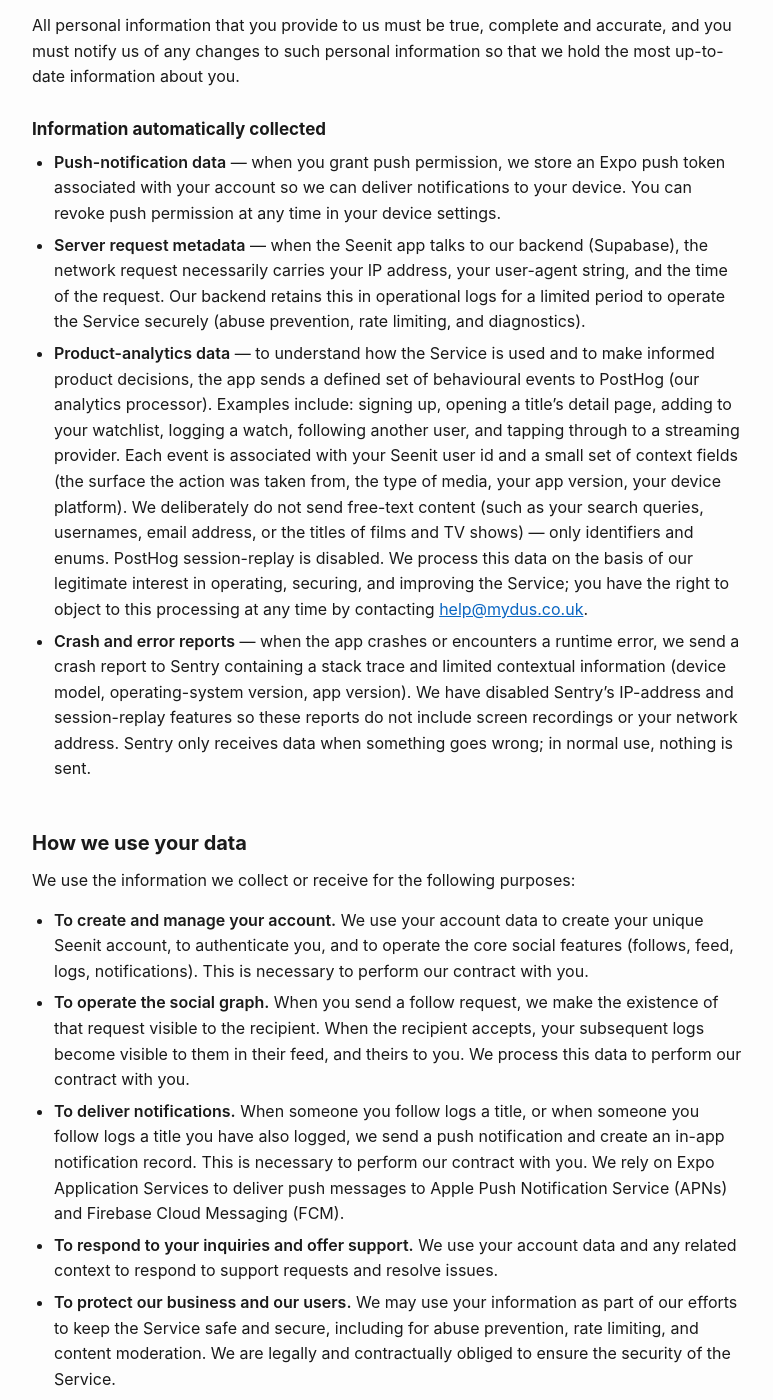
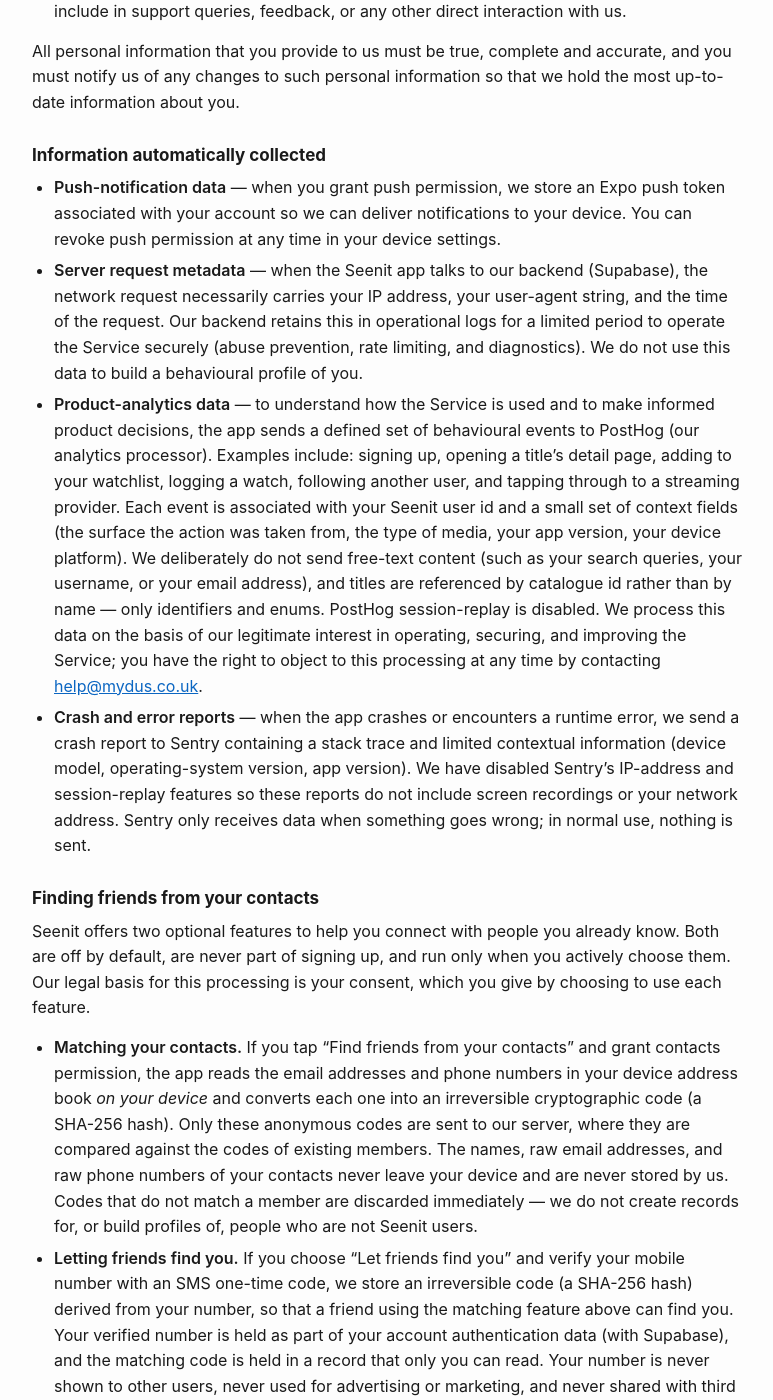
Before and after one commit to MydusApps/seenit-legal, a Jekyll site: the page built from privacy.md, in a window 1280 px wide and 1400 px high, scrolled down 973 px. Shown: the whole window, without its empty margins (252-1025 px from the left). Built offline with Jekyll 4.4.1, drawn with Linux system fonts in a browser that asks for light colours; some of the changed text lies outside the part shown.

Commit message:
Sync legal copy with watchingit.app: contacts matching, watchlists, JustWatch, analytics erasure
Privacy: add the contact-matching disclosure that was live but missing
from source; Activity data now covers the watched/recommend flag and
watchlists; titles clarified as referenced by catalogue id; analytics
erasure available on deletion request. Terms: §2.1/§4.2 reflect
watchlists and optional recommendations; §2.3 credits JustWatch via
TMDB. Both dated 8 July 2026.

Co-Authored-By: Claude Fable 5 <noreply@anthropic.com>

```diff
--- a/privacy.md
+++ b/privacy.md
@@ -22,7 +22,7 @@ When you use the Service, we collect personal data that you submit to us and per
 
 - **Account data** — information you provide to create and use your Seenit account, including your email address, username, display name, and (optionally) an avatar image.
 - **Social-graph data** — the follow requests you send, the follow requests you accept, and the resulting list of accounts you follow and accounts that follow you.
-- **Activity data** — the films and TV titles you log on Seenit (each log records a reference to the title and the time it was logged).
+- **Activity data** — the films and TV titles you log on Seenit (each log records a reference to the title, whether you marked it as watched or as one you recommend, and the time it was logged), and the titles you add to your watchlist.
 - **Information you provide when you interact with us** — including free-text information you include in support queries, feedback, or any other direct interaction with us.
 
 All personal information that you provide to us must be true, complete and accurate, and you must notify us of any changes to such personal information so that we hold the most up-to-date information about you.
@@ -30,9 +30,18 @@ All personal information that you provide to us must be true, complete and accur
 ### Information automatically collected
 
 - **Push-notification data** — when you grant push permission, we store an Expo push token associated with your account so we can deliver notifications to your device. You can revoke push permission at any time in your device settings.
-- **Server request metadata** — when the Seenit app talks to our backend (Supabase), the network request necessarily carries your IP address, your user-agent string, and the time of the request. Our backend retains this in operational logs for a limited period to operate the Service securely (abuse prevention, rate limiting, and diagnostics).
-- **Product-analytics data** — to understand how the Service is used and to make informed product decisions, the app sends a defined set of behavioural events to PostHog (our analytics processor). Examples include: signing up, opening a title’s detail page, adding to your watchlist, logging a watch, following another user, and tapping through to a streaming provider. Each event is associated with your Seenit user id and a small set of context fields (the surface the action was taken from, the type of media, your app version, your device platform). We deliberately do not send free-text content (such as your search queries, usernames, email address, or the titles of films and TV shows) — only identifiers and enums. PostHog session-replay is disabled. We process this data on the basis of our legitimate interest in operating, securing, and improving the Service; you have the right to object to this processing at any time by contacting [help@mydus.co.uk](mailto:help@mydus.co.uk).
+- **Server request metadata** — when the Seenit app talks to our backend (Supabase), the network request necessarily carries your IP address, your user-agent string, and the time of the request. Our backend retains this in operational logs for a limited period to operate the Service securely (abuse prevention, rate limiting, and diagnostics). We do not use this data to build a behavioural profile of you.
+- **Product-analytics data** — to understand how the Service is used and to make informed product decisions, the app sends a defined set of behavioural events to PostHog (our analytics processor). Examples include: signing up, opening a title’s detail page, adding to your watchlist, logging a watch, following another user, and tapping through to a streaming provider. Each event is associated with your Seenit user id and a small set of context fields (the surface the action was taken from, the type of media, your app version, your device platform). We deliberately do not send free-text content (such as your search queries, your username, or your email address), and titles are referenced by catalogue id rather than by name — only identifiers and enums. PostHog session-replay is disabled. We process this data on the basis of our legitimate interest in operating, securing, and improving the Service; you have the right to object to this processing at any time by contacting [help@mydus.co.uk](mailto:help@mydus.co.uk).
 - **Crash and error reports** — when the app crashes or encounters a runtime error, we send a crash report to Sentry containing a stack trace and limited contextual information (device model, operating-system version, app version). We have disabled Sentry’s IP-address and session-replay features so these reports do not include screen recordings or your network address. Sentry only receives data when something goes wrong; in normal use, nothing is sent.
+
+### Finding friends from your contacts
+
+Seenit offers two optional features to help you connect with people you already know. Both are off by default, are never part of signing up, and run only when you actively choose them. Our legal basis for this processing is your consent, which you give by choosing to use each feature.
+
+- **Matching your contacts.** If you tap “Find friends from your contacts” and grant contacts permission, the app reads the email addresses and phone numbers in your device address book *on your device* and converts each one into an irreversible cryptographic code (a SHA-256 hash). Only these anonymous codes are sent to our server, where they are compared against the codes of existing members. The names, raw email addresses, and raw phone numbers of your contacts never leave your device and are never stored by us. Codes that do not match a member are discarded immediately — we do not create records for, or build profiles of, people who are not Seenit users.
+- **Letting friends find you.** If you choose “Let friends find you” and verify your mobile number with an SMS one-time code, we store an irreversible code (a SHA-256 hash) derived from your number, so that a friend using the matching feature above can find you. Your verified number is held as part of your account authentication data (with Supabase), and the matching code is held in a record that only you can read. Your number is never shown to other users, never used for advertising or marketing, and never shared with third parties for their own purposes.
+
+These matching codes are one-way: we cannot recover your original email address or phone number from them. In the interest of transparency, a code derived from a phone number could in principle be tested against a guessed number; the real protection is that the code records are access-restricted so they cannot be read in bulk, and every matching request is authenticated and rate-limited. Providing a phone number to be findable is entirely optional — Seenit never requires one to create an account. You can ask us to stop making you discoverable at any time by emailing [help@mydus.co.uk](mailto:help@mydus.co.uk), and your matching codes are deleted when you delete your account.
 
 ## How we use your data
 
@@ -49,11 +58,13 @@ We use the information we collect or receive for the following purposes:
 
 ## Consent
 
-Where we rely on your consent (for example, push notifications), you may withdraw it at any time. You can disable push notifications in your device settings, or contact us at [help@mydus.co.uk](mailto:help@mydus.co.uk) to withdraw consent for any other consent-based processing.
+Where we rely on your consent (for example, push notifications and the contact-matching features described above), you may withdraw it at any time. You can disable push notifications in your device settings, or contact us at [help@mydus.co.uk](mailto:help@mydus.co.uk) to withdraw consent for any other consent-based processing.
 
 ### Deletion of personal data
 
-You can delete your Seenit account at any time from the **Profile → Delete account** option within the app. When you do this we will permanently delete your profile, your follow relationships (in both directions), your logs, your notifications, and your stored avatar image. Backups containing residual personal data will be purged on our normal backup-retention cycle, and in any event within 30 days of your deletion request.
+You can delete your Seenit account at any time from the **Profile → Delete account** option within the app. When you do this we will permanently delete your profile, your follow relationships (in both directions), your logs, your notifications, your stored avatar image, and your contact-matching codes (including any code derived from your phone number). Backups containing residual personal data will be purged on our normal backup-retention cycle, and in any event within 30 days of your deletion request.
+
+Product-analytics events are keyed to a random identifier rather than your name or email address, so once your account is deleted we can no longer connect them to you. If you would like those events erased outright, say so in your deletion request (or email us afterwards) and we will remove them from our analytics processor as well.
 
 You can also request deletion by emailing [help@mydus.co.uk](mailto:help@mydus.co.uk).
 
```
Also changed, not shown: other parts of privacy.md (+1 -1 lines), terms.md (+4 -4 lines).
